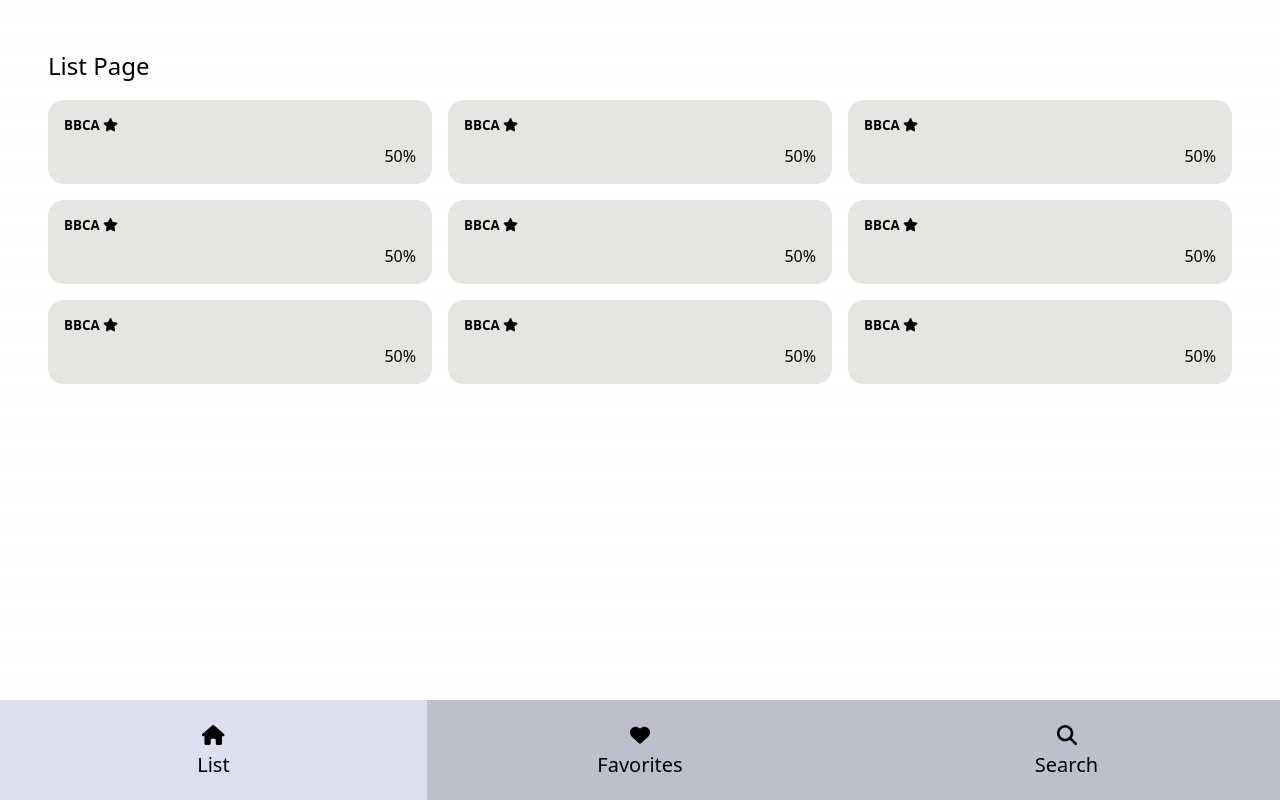
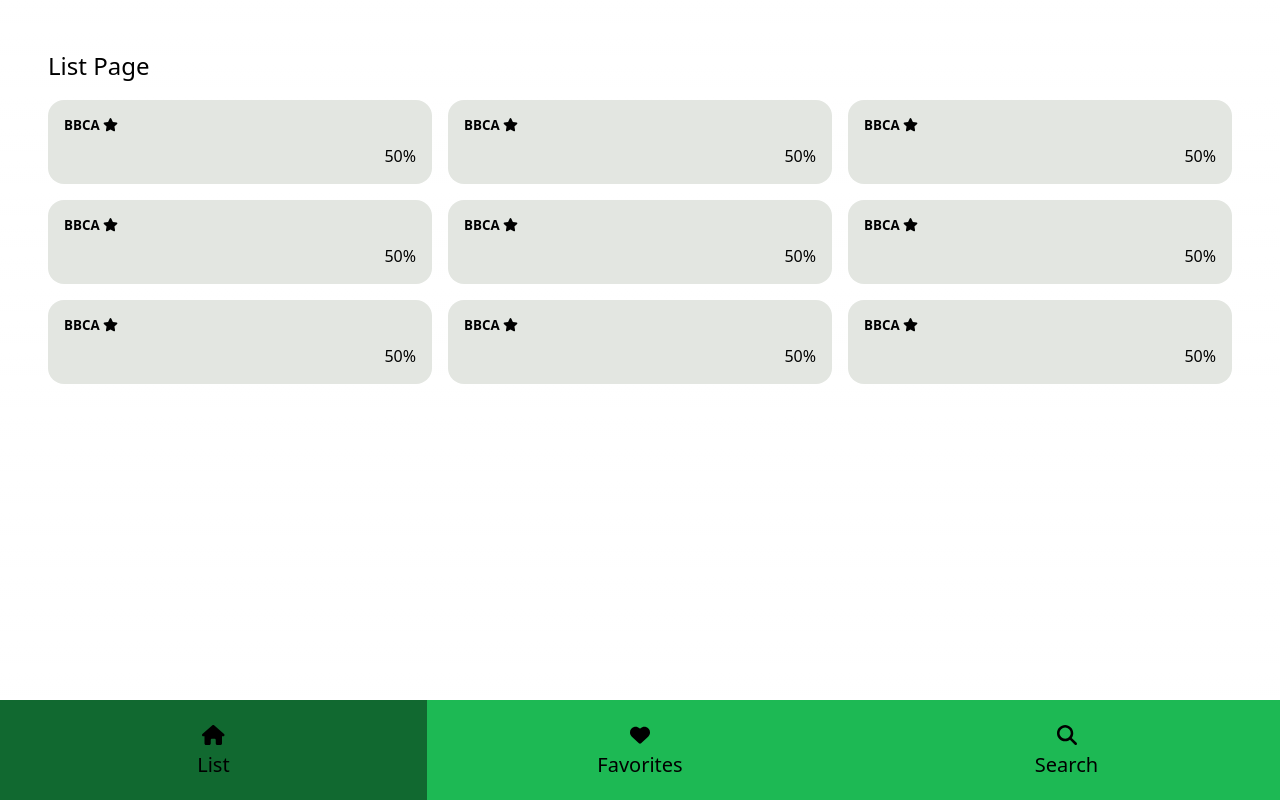
Before and after one commit to vncnttan/MySpotifyArtistList, a Next.js app: page / in a window 1280 px wide. Built offline with nearby package versions, Linux system fonts and the light colour scheme.

Commit message:
Change to spotify themed

```diff
--- a/src/components/search/search.module.css
+++ b/src/components/search/search.module.css
@@ -1,5 +1,5 @@
 .searchbar{
-    background-color: var(--gray);
+    background-color: #e3e6e1;
     padding: 0.5rem;
     border-radius: 0.5rem;
     width: calc(100% - 3.6rem);
--- a/src/styles/globals.css
+++ b/src/styles/globals.css
@@ -4,23 +4,23 @@
 
 :root {
   --foreground-rgb: 0, 0, 0;
-  --background-secondary-color: #BEBFCD;
+  --background-secondary-color: #1DB954;
   --background-start-rgb: 255, 255, 255;
   --background-end-rgb: 255, 255, 255;
   --highlight-secondary-gray: #c0c1bf;
   --secondary-gray: #e3e6e1;
-  --gray: #dddeef;
+  --gray: #116930;
 }
 
 @media (prefers-color-scheme: dark) {
   :root {
     --foreground-rgb: 255, 255, 255;
-    --background-secondary-color: #1f252e;
+    --background-secondary-color: #1DB954;
     --background-start-rgb: 0, 0, 0;
     --background-end-rgb: 0, 0, 0;
-    --highlight-secondary-gray: #345d74;
-    --secondary-gray: #172831;
-    --gray: #3d495c;
+    --highlight-secondary-gray: #127234;
+    --secondary-gray: #1DB954;
+    --gray: #116d31;
   }
 }
 
```
